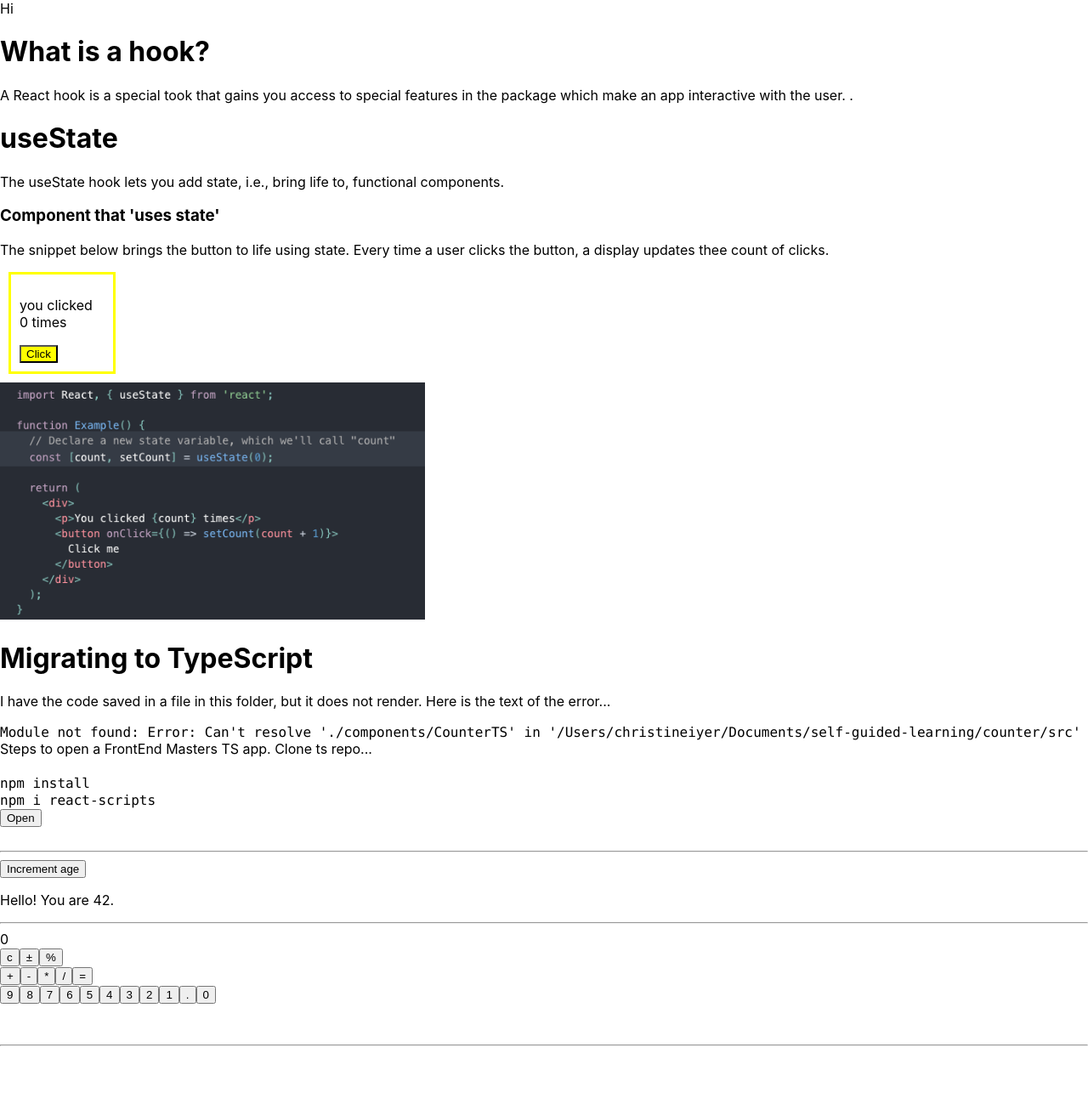
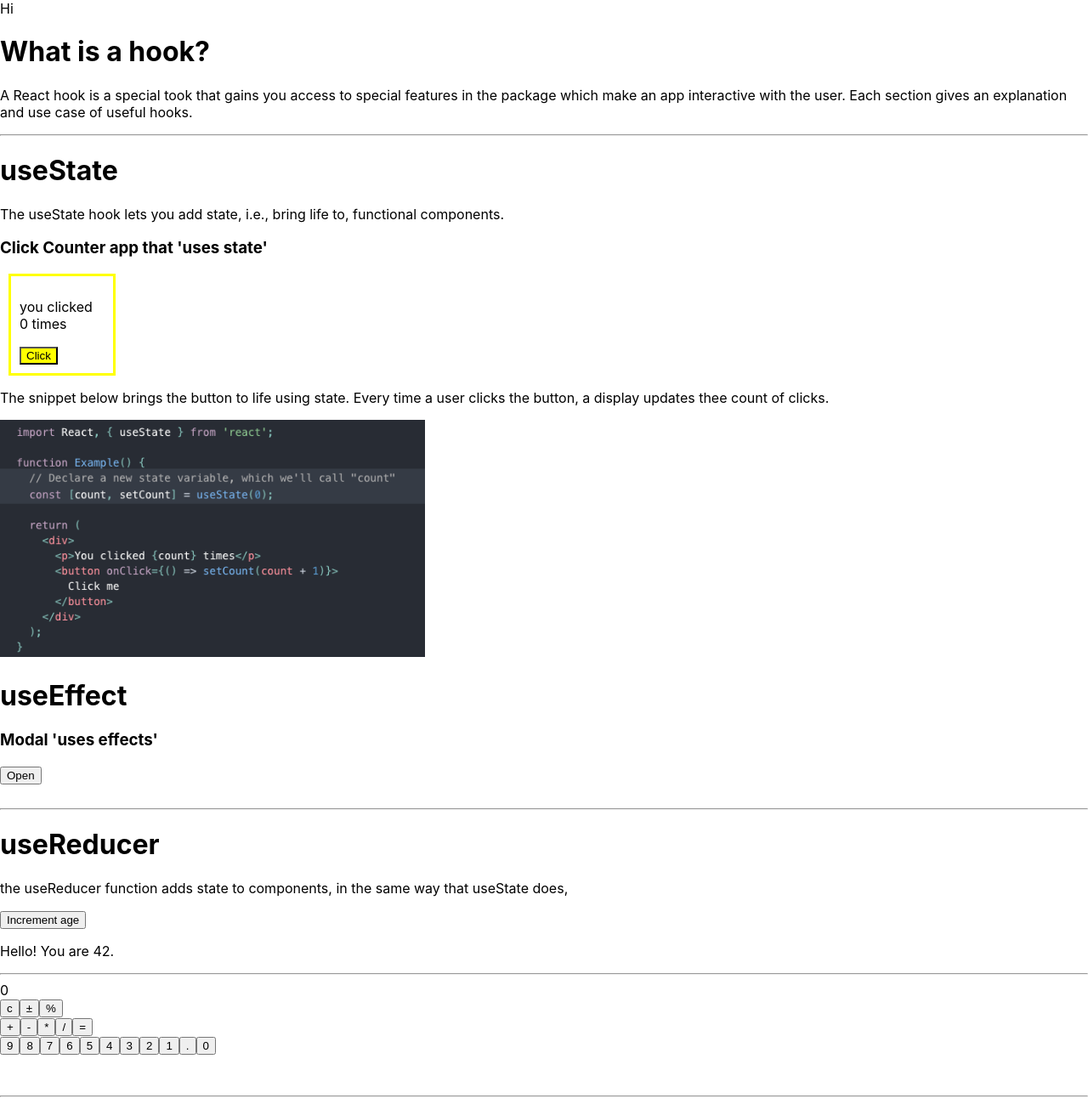
Before and after one commit to christine-iyer/counter, a React (Create React App) app: page / in a window 1280 px wide. Shown: the whole page at 85% size. Before the commit the page ends 1239 px from the top, so only its background shows below. Built offline with nearby package versions, Linux system fonts and the light colour scheme.

Commit message:
roughly set template for more in depth explanations.

```diff
--- a/src/App.js
+++ b/src/App.js
@@ -1,6 +1,6 @@
 import { useState } from 'react';
 import Counter from './components/Counter'
-import ModalDialogue from './components/ModalDialogue'
+import Effect from './components/Effect'
 import Reducer from './components/Reducer'
 import Calculator from './components/useReducer/Calculator';
 function App() {
@@ -12,16 +12,23 @@ function App() {
       </header>
       <Counter />
       <>
+      <h1>useEffect</h1>
+      <h3>Modal 'uses effects'</h3>
         <button onClick={() => setShow(true)}>Open
         </button>
-        <ModalDialogue className= "modal" isOpen={show}>
-          <h1> The app in a modal</h1>
-
-          <Counter width='100px' />
+        <Effect className="modal" isOpen={show}>
+          <h1>useEffect Hook Example</h1>
+          <p>The modal is a perfect illustration of the use Effect hook.</p>
           <br />
           <button onClick={() =>
             setShow(false)}>Close</button>
-        </ModalDialogue>
+        </Effect>
+
+
+
+
+
+
         <br />
         <br />
         <hr></hr>
--- a/src/components/Counter.jsx
+++ b/src/components/Counter.jsx
@@ -5,23 +5,23 @@ export default function Counter() {
   const [count, setCount] = useState(0)
   return (
     <div>
-
       <h1> What is a hook?</h1>
-      <p>A React hook is a special took that gains you access to special features in the package which make an app interactive with the user. .</p>
+      <p>A React hook is a special took that gains you access to special features in the package which make an app interactive with the user. Each section gives an explanation and use case of useful hooks.</p>
+      <hr></hr>
       <h1>useState</h1>
       <p> The useState hook lets you add state, i.e., bring life to, functional components.</p>
-      <h3>Component that 'uses state'</h3>
-      <p>The snippet below brings the button to life using state. Every time a user clicks the button, a display updates thee count of clicks. </p>
+      <h3>Click Counter app that 'uses state'</h3>
       <div style={{ borderStyle: "solid", borderColor: 'yellow', width: '100px', padding: '10px', margin: '10px'}}>
       <p>you clicked {count} times</p>
       <button style={{color: 'ThreeDHighlight', backgroundColor: 'yellow'}}onClick={() => setCount(count + 1)}> Click</button>
     </div>
+      <p>The snippet below brings the button to life using state. Every time a user clicks the button, a display updates thee count of clicks. </p>
+
     <div>
-
-      <img src={state}  alt="" width='500'/>
+<img src={state}  alt="" width='500'/>
     </div>
 
-    <h1>Migrating to TypeScript</h1>
+    {/* <h1>Migrating to TypeScript</h1>
     <p>I have the code saved in a file in this folder, but it does not render. Here is the text of the error...</p>
 <code>Module not found: Error: Can't resolve './components/CounterTS' in '/Users/christineiyer/Documents/self-guided-learning/counter/src'</code>
 <br></br>
@@ -29,7 +29,7 @@ export default function Counter() {
 <br></br>
 <code>npm install</code>
 <br></br>
-<code>npm i react-scripts</code>
+<code>npm i react-scripts</code> */}
   </div>
   )
 }
--- a/src/components/ModalDialogue.jsx
+++ b/src/components/Effect.jsx
@@ -1,6 +1,6 @@
 import { useEffect, useRef } from 'react';
 
-export default function ModalDialog({ isOpen, children }) {
+export default function Effect({ isOpen, children }) {
   const ref = useRef();
 
   useEffect(() => {
--- a/src/components/Reducer.js
+++ b/src/components/Reducer.js
@@ -14,6 +14,10 @@ export default function Reducer() {
 
   return (
     <>
+    <div>
+     <h1>useReducer</h1>
+     <p>the useReducer function adds state to components, in the same way that useState does, </p>
+    </div>
       <button onClick={() => {
         dispatch({ type: 'incremented_age' })
       }}>
```
Also changed, not shown: src/photos/useReducer1.png (added).
